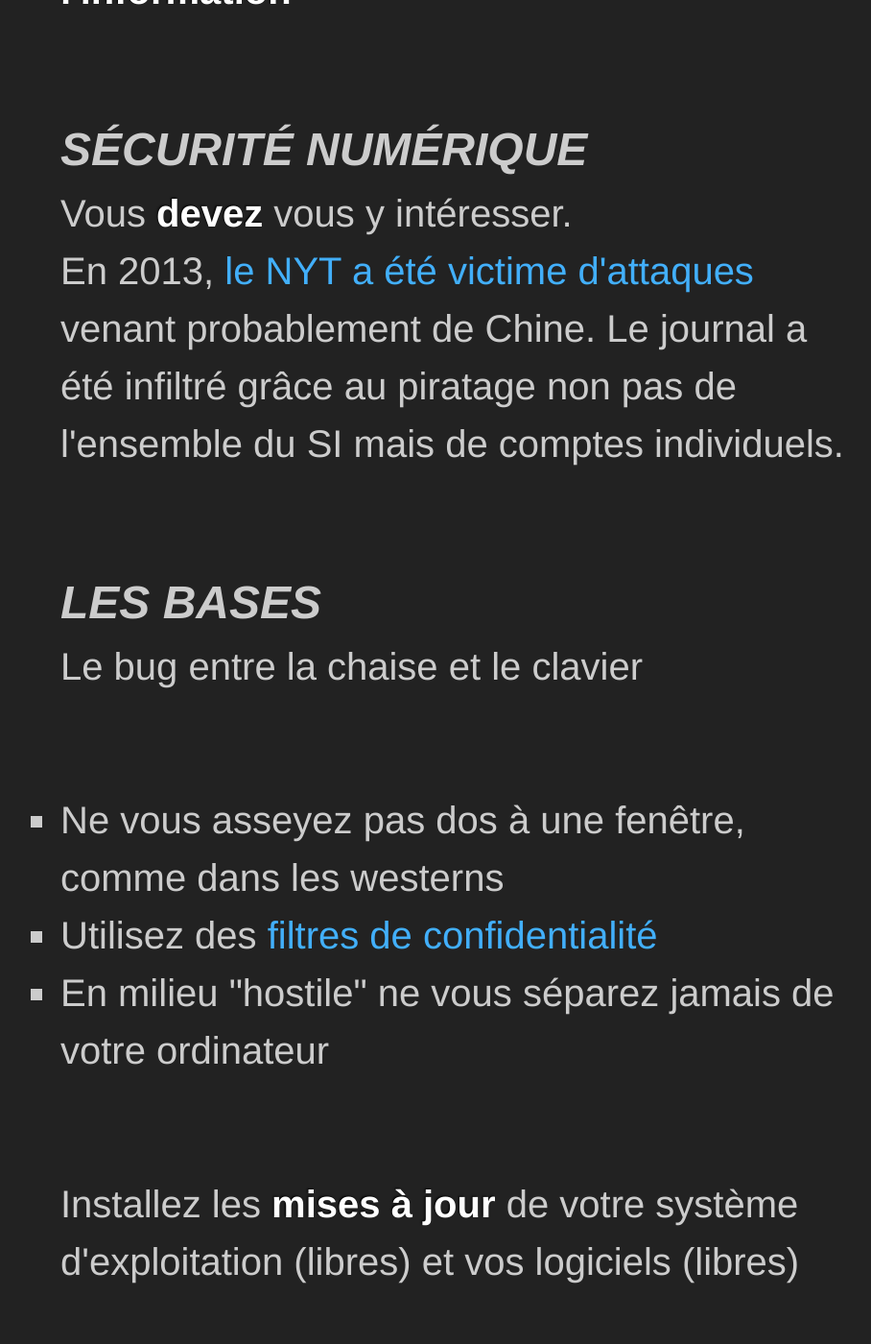
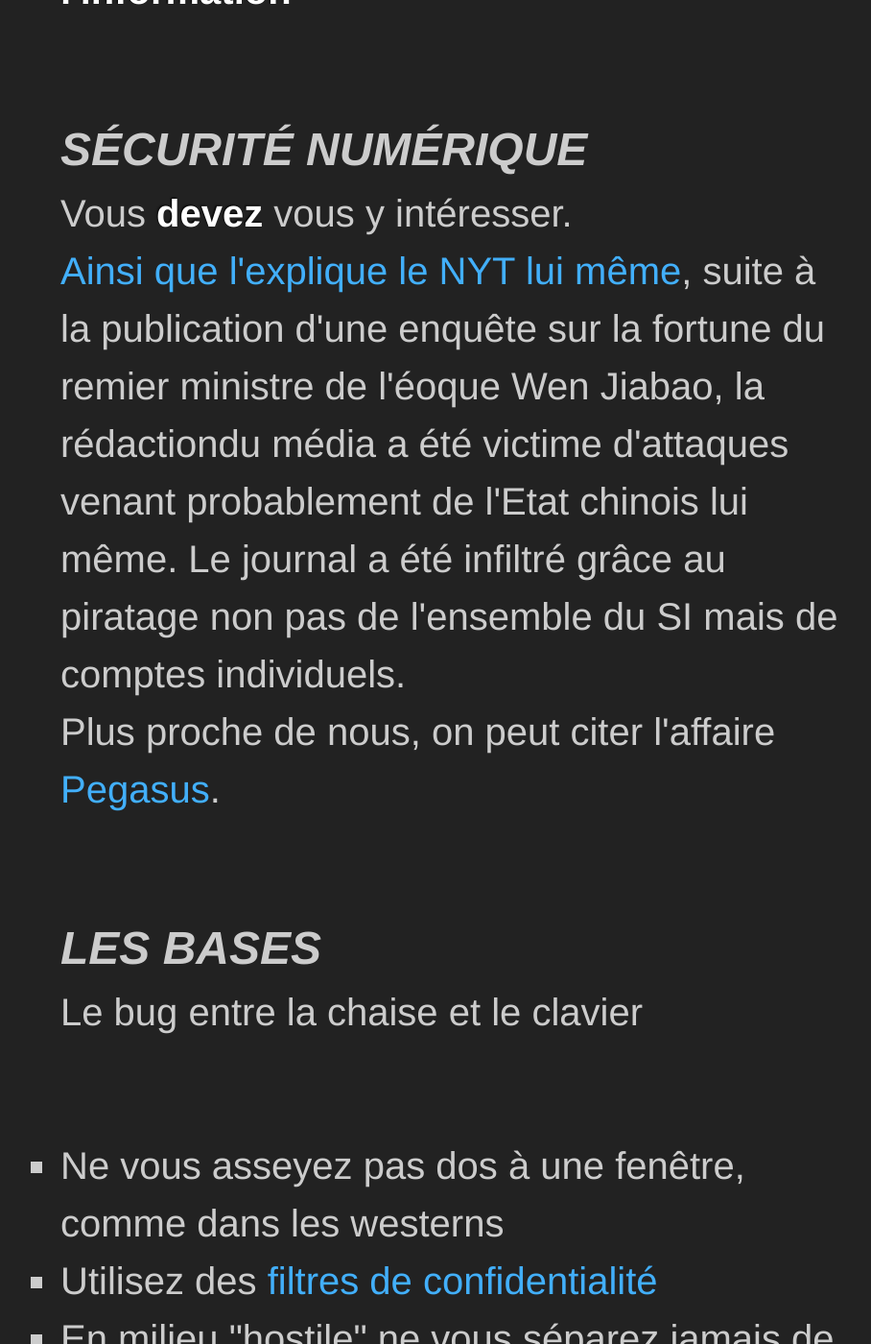
Before and after one commit to Nothing2Hide/slides, a Jekyll site: the page built from conference-secu-intro.html, in a window 1280 px wide and 1400 px high, scrolled down 624 px. Shown: the whole window at 96% size, without its empty margins (167-1075 px from the left). Built offline with Jekyll 4.4.1, drawn with Linux system fonts in a browser that asks for light colours; some of the changed text lies outside the part shown.

Commit message:
MAJ conf secu intro

```diff
--- a/conference-secu-intro.html
+++ b/conference-secu-intro.html
@@ -31,7 +30,8 @@ order: 1
 <div id="digitalsafety" class="step" data-x="500" data-y="1700" data-rotate="0" data-scale="3">
   <h1>Sécurité numérique</h1>
   <p>Vous <strong>devez</strong> vous y intéresser. <br />
-  En 2013, <a href="http://www.nytimes.com/2013/01/31/technology/chinese-hackers-infiltrate-new-york-times-computers.html?pagewanted=1&ref=technology&_r=0">le NYT a été victime d'attaques</a> venant probablement de Chine. Le journal a été infiltré grâce au piratage non pas de l'ensemble du SI mais de comptes individuels.</p>
+  <a href="https://www.nytimes.com/2013/01/31/technology/chinese-hackers-infiltrate-new-york-times-computers.html">Ainsi que l'explique le NYT lui même</a>, suite à la publication d'une enquête sur la fortune du remier ministre de l'éoque Wen Jiabao, la rédactiondu média a été victime d'attaques venant probablement de l'Etat chinois lui même. Le journal a été infiltré grâce au piratage non pas de l'ensemble du SI mais de comptes individuels.</p>
+  <p class="footnote">Plus proche de nous, on peut citer l'affaire <a href="https://nothing2hide.org/fr/2021/09/07/pegasus-et-le-marche-de-la-surveillance/">Pegasus</a>.</p>
 </div>
 
 <!--div id="youshouldcare" class="step" data-x="2550" data-y="1350" data-rotate="-45" data-z="-1300" data-scale="2">
@@ -77,7 +77,7 @@ order: 1
   </div>
 
 <div id="maj" class="step" data-x="2000" data-y="3625" data-z="-500" data-rotate="90" data-scale="1">
-  <p>Installez les <strong>mises à jour</strong> de votre système d'exploitation (libres) et vos logiciels (libres)</p>
+  <p>Installez les <strong>mises à jour</strong> de votre système d'exploitation (libre) et vos logiciels (libres)</p>
 </div>
 
 <div id="antivirus" class="step" data-x="2350" data-y="3625" data-z="-1000" data-rotate="90" data-scale="1">
@@ -88,15 +88,15 @@ order: 1
         <p>Activez votre <strong>Firewall</strong></p>
 </div>
 
-<div id="firewallwindowslol" class="step" data-x="2400" data-y="5525" data-z="-500" data-rotate="180" data-scale="2">
+<!--div id="firewallwindows" class="step" data-x="2400" data-y="5525" data-z="-500" data-rotate="180" data-scale="2">
   <img src="{{site.url}}{{site.baseurl}}/assets/i/firewall_windows.png" alt="windows firewall" width="100%">
 </div>
 
-<div id="firewallwindows" class="step" data-x="2400" data-y="7525" data-z="0" data-rotate="180" data-scale="2">
+<div id="firewallmac" class="step" data-x="2400" data-y="7525" data-z="0" data-rotate="180" data-scale="2">
   <img src="{{site.url}}{{site.baseurl}}/assets/i/firewall_mac.png" alt="Mac firewall">
-</div>
+</div-->
 
-<div id="firewallmac" class="step" data-x="2400" data-y="9525" data-z="-1000" data-rotate="180" data-scale="2">
+<div id="firewallwindowslol" class="step" data-x="2400" data-y="9525" data-z="-1000" data-rotate="180" data-scale="2">
     <img src="{{site.url}}{{site.baseurl}}/assets/i/firewall_windows_lol.gif" alt="windows firewall lol" width="100%">
 </div>
 
@@ -123,22 +123,21 @@ order: 1
     <p>Votre mot de passe est-il vraiment robuste ? Qui veut <a href="http://howsecureismypassword.net">essayer</a> ?</p>
 </div>
 
-
 <div id="passphrases" class="step"  data-x="-1500" data-y="4200" data-z="2000" data-rotate="90" data-scale="2">
     <h1>Les phrases de passe</h1>
     <p>Oubliez les <b class="rotating">mots de passe</b> et utilisez des <strong>phrases de passe</strong>.</p>
 </div>
 
-<div id="xkcd" class="step" data-x="-2400" data-y="4500" data-z="2000" data-rotate="90" data-scale="1">
+<!--div id="xkcd" class="step" data-x="-2400" data-y="4500" data-z="2000" data-rotate="90" data-scale="1">
   <img src="{{site.url}}{{site.baseurl}}/assets/i/password_strength.png" alt="Password strength" />
-</div>
+</div-->
 
 
 <div id="passwordmanagers" class="step" data-x="-3900" data-y="4500" data-z="0" data-rotate="90" data-scale="1">
   <ul>
       <li>N'utilisez <strong>jamais le même mot de passe </strong>deux fois</li>
       <li>Si vous avez besoin d'aide, utilisez un <strong>password manager</strong> : <a href="https://bitwarden.com/">Bitwarden</a>, <a href="https://www.dashlane.com/">Dashlane</a> ou <a href="http://keepass.info/">KeePass</a></li>
-      <li>Activez la <a href="https://wiki.nothing2hide.org/doku.php?id=protectionnumerique:lesbases&s[]=double&s[]=authentification#la_double_authentification">double authentification</a> losrque cela est possible</li>
+      <li>Activez la <a href="https://wiki.nothing2hide.org/doku.php?id=protectionnumerique:lesbases&s[]=double&s[]=authentification#la_double_authentification">double authentification</a> lorsque cela est possible</li>
   </ul>
 </div>
 
@@ -161,13 +160,12 @@ order: 1
 </div>
 
 <div id="traceordi-liste" class="step" data-x="1730" data-y="-2100" data-z="-500" data-rotate="-90" data-scale="2">
-  <p>Historique de navigation, cookies, mots de passe enregistrés, historique des fichiers, messages chat, emails, etc.</p>
+  <p>Historique de navigation, cookies, mots de passe enregistrés, historique des fichiers, <a href="https://www.lepoint.fr/politique/la-note-judiciaire-secrete-transmise-par-urvoas-a-solere-13-12-2017-2179219_20.php#11">messages</a>, chat, emails, etc.</p>
 </div>
 
 
 <div id="erasingsolutions" class="step"  data-x="1730" data-y="-5000" data-z="-500" data-rotate="-90" data-scale="2">
   <ul>
-    <li>Avec votre navigateur : utilisez la navigation privée</li>
     <li>Utilisez les messages éphémères sur WhatsApp, Signal Telegram (préférez Signal quand même)</li>
     <li>Effacez vos fichiers de <a href="https://nothing2hide.org/slides/atelier-data.html#/2/1">manière sécurisée</a></li>
     <li>Pour les plus paranos : utilisez un <strong>live OS</strong> tel que <a href="https://tails.boum.org/">Tails</a> ou <a href="https://www.qubes-os.org/">Qubes</a></li>
@@ -221,11 +219,6 @@ order: 1
 		<p>Un smartphone est un ordinateur. Tout ce qui a été mentionné précédemment s'applique également aux  <strike>spyphones</strike> smartphones.</p>
 </div>
 
-<div id="dumbphone" class="step" data-x="7000" data-y="1200" data-scale="1">
-  <img src="{{site.url}}{{site.baseurl}}/assets/i/dumbphone.jpg" alt="Dumbphone"><br/>
-  <!-- Image issue de <a href="http://in30minutes.com">In 30 Minutes guides</a> sous licence CC 2.0 -->
-</div>
-
 <div id="cellphone-data" class="step" data-x="7000" data-y="750" data-z="000" data-rotate="0" data-rotate-y="0" data-scale="1">
     <h2>Votre téléphone transmet en permanence</h2>
     <ul>
@@ -260,6 +253,10 @@ order: 1
     <p class="footnote">Note : il est impossible de retirer la batterie sur un iphone</p>
 </div>
 
+<div id="dumbphone" class="step" data-x="7000" data-y="1200" data-scale="0.1">
+  <img src="{{site.url}}{{site.baseurl}}/assets/i/dumbphone.jpg" alt="Dumbphone"><br/>
+  <!-- Image issue de <a href="http://in30minutes.com">In 30 Minutes guides</a> sous licence CC 2.0 -->
+</div>
 
 <!--
 **********
@@ -272,7 +269,7 @@ order: 1
 
 <div id="n2hslides" class="step" data-x="5500" data-y="2800" data-rotate-x="-90" data-z="0" data-scale="1">
 <p>
-    Tous nos documents sont <a href="https://nothinghide.org/slides">accessibles en ligne</a> sous licence libre
+    Tous nos documents sont <a href="https://slides.nothinghide.org">accessibles en ligne</a> sous licence libre
 </p>
 </div>
 
```
Also changed, not shown: other parts of conference-secu-intro.html (+2 -3 lines).
